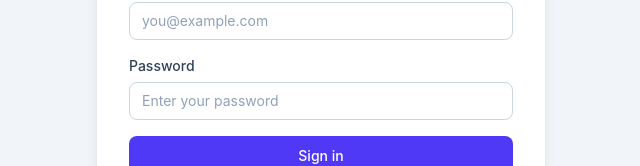
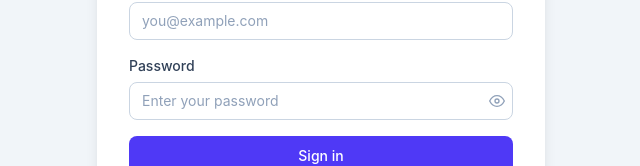
Before and after one commit to trac41799/nexusboard-v2, a Next.js app: page /login in a window 1280 px wide. Shown: the part 346-512 px from the top of the page, without its empty margins (319-959 px from the left). Built offline with nearby package versions, Linux system fonts and the light colour scheme.

Commit message:
feat: password show/hide toggle (eye icon) on all password inputs

```diff
--- a/src/components/ui/Input.tsx
+++ b/src/components/ui/Input.tsx
@@ -1,4 +1,4 @@
-import { InputHTMLAttributes, forwardRef } from "react";
+import { InputHTMLAttributes, forwardRef, useState } from "react";
 
 interface InputProps extends InputHTMLAttributes<HTMLInputElement> {
   label?: string;
@@ -6,7 +6,11 @@
 }
 
 export const Input = forwardRef<HTMLInputElement, InputProps>(
-  ({ className = "", label, error, id, ...props }, ref) => {
+  ({ className = "", label, error, id, type, ...props }, ref) => {
+    const [show, setShow] = useState(false);
+    const isPassword = type === "password";
+    const inputType = isPassword ? (show ? "text" : "password") : type;
+
     return (
       <div className="w-full">
         {label && (
@@ -17,12 +21,36 @@
             {label}
           </label>
         )}
-        <input
-          ref={ref}
-          id={id}
-          className={`w-full rounded-lg border border-slate-300 bg-white px-3 py-2 text-sm text-slate-900 placeholder:text-slate-400 focus:border-indigo-500 focus:outline-none focus:ring-2 focus:ring-indigo-500 disabled:cursor-not-allowed disabled:opacity-50 ${error ? "border-red-500 focus:border-red-500 focus:ring-red-500" : ""} ${className}`}
-          {...props}
-        />
+        <div className="relative">
+          <input
+            ref={ref}
+            id={id}
+            type={inputType}
+            className={`w-full rounded-lg border border-slate-300 bg-white px-3 py-2 text-sm text-slate-900 placeholder:text-slate-400 focus:border-indigo-500 focus:outline-none focus:ring-2 focus:ring-indigo-500 disabled:cursor-not-allowed disabled:opacity-50 ${isPassword ? "pr-10" : ""} ${error ? "border-red-500 focus:border-red-500 focus:ring-red-500" : ""} ${className}`}
+            {...props}
+          />
+          {isPassword && (
+            <button
+              type="button"
+              onClick={() => setShow(!show)}
+              className="absolute right-2 top-1/2 -translate-y-1/2 text-slate-400 hover:text-slate-600"
+              tabIndex={-1}
+            >
+              {show ? (
+                <svg xmlns="http://www.w3.org/2000/svg" className="size-4" viewBox="0 0 24 24" fill="none" stroke="currentColor" strokeWidth="2" strokeLinecap="round" strokeLinejoin="round">
+                  <path d="M17.94 17.94A10.07 10.07 0 0 1 12 20c-7 0-11-8-11-8a18.45 18.45 0 0 1 5.06-5.94" />
+                  <path d="M9.9 4.24A9.12 9.12 0 0 1 12 4c7 0 11 8 11 8a18.5 18.5 0 0 1-2.16 3.19" />
+                  <line x1="1" y1="1" x2="23" y2="23" />
+                </svg>
+              ) : (
+                <svg xmlns="http://www.w3.org/2000/svg" className="size-4" viewBox="0 0 24 24" fill="none" stroke="currentColor" strokeWidth="2" strokeLinecap="round" strokeLinejoin="round">
+                  <path d="M1 12s4-8 11-8 11 8 11 8-4 8-11 8-11-8-11-8z" />
+                  <circle cx="12" cy="12" r="3" />
+                </svg>
+              )}
+            </button>
+          )}
+        </div>
         {error && (
           <p className="mt-1 text-sm text-red-500">{error}</p>
         )}
```
